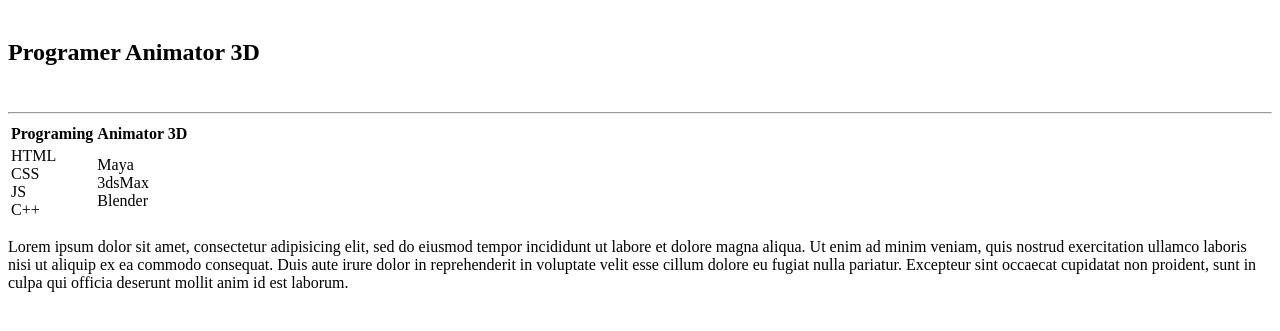
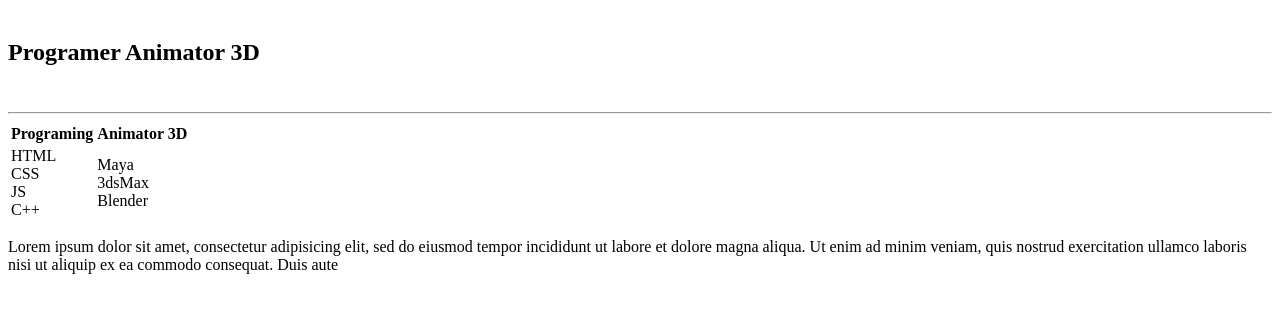
Before and after one commit to MilTech124/cv, a plain HTML site: page index.html in a window 1280 px wide. Shown: the part 79-410 px from the top of the page. Drawn offline with Linux system fonts and the light colour scheme.

Commit message:
Update index.html

```diff
--- a/index.html
+++ b/index.html
@@ -39,7 +39,6 @@
 
     </table>
     <p>Lorem ipsum dolor sit amet, consectetur adipisicing elit, sed do eiusmod tempor incididunt ut labore et dolore magna aliqua. Ut enim ad minim veniam, quis nostrud exercitation ullamco laboris nisi ut aliquip ex ea commodo consequat. Duis aute
-      irure dolor in reprehenderit in voluptate velit esse cillum dolore eu fugiat nulla pariatur. Excepteur sint occaecat cupidatat non proident, sunt in culpa qui officia deserunt mollit anim id est laborum.</p>
 </body>
 
 </html>
```
